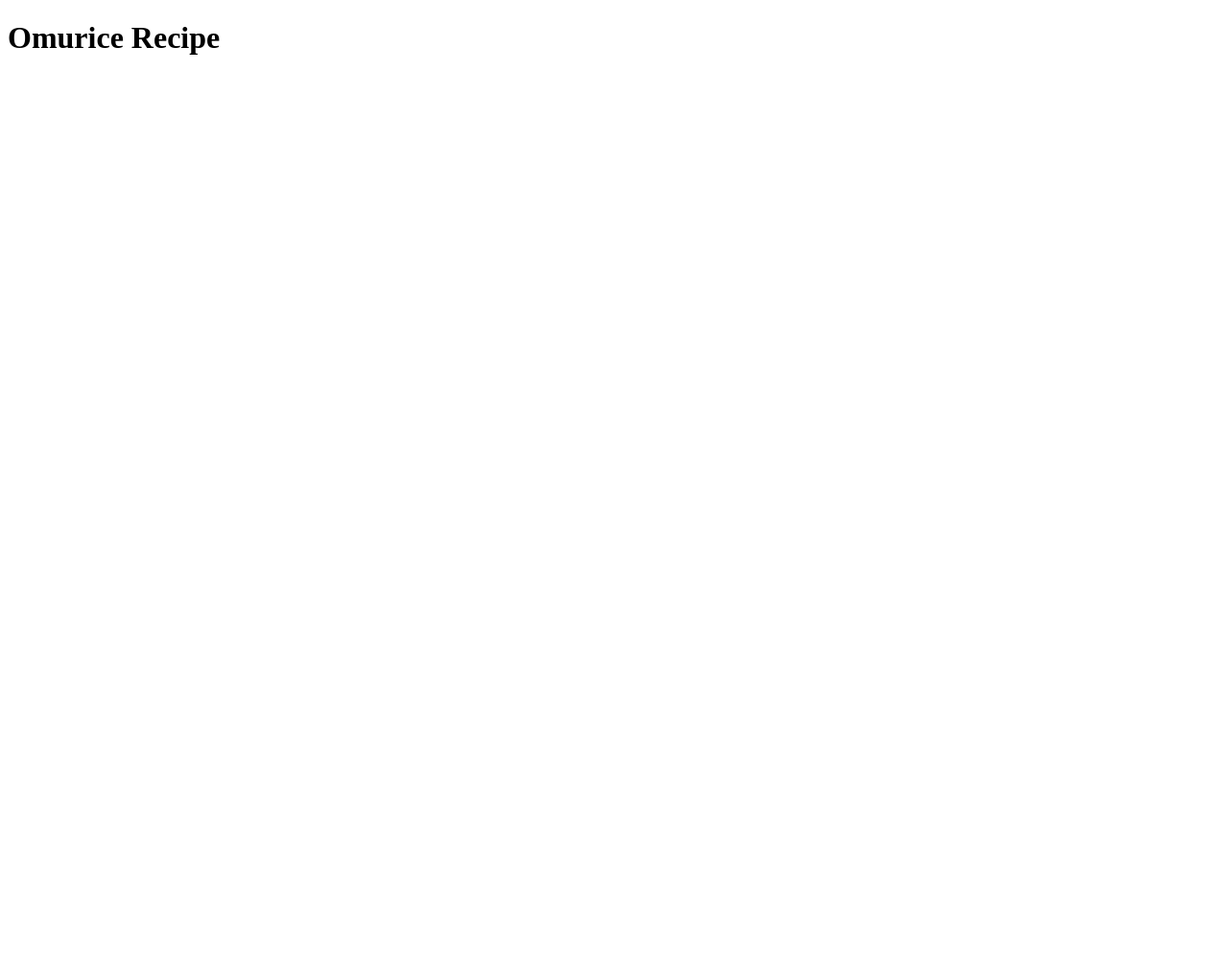
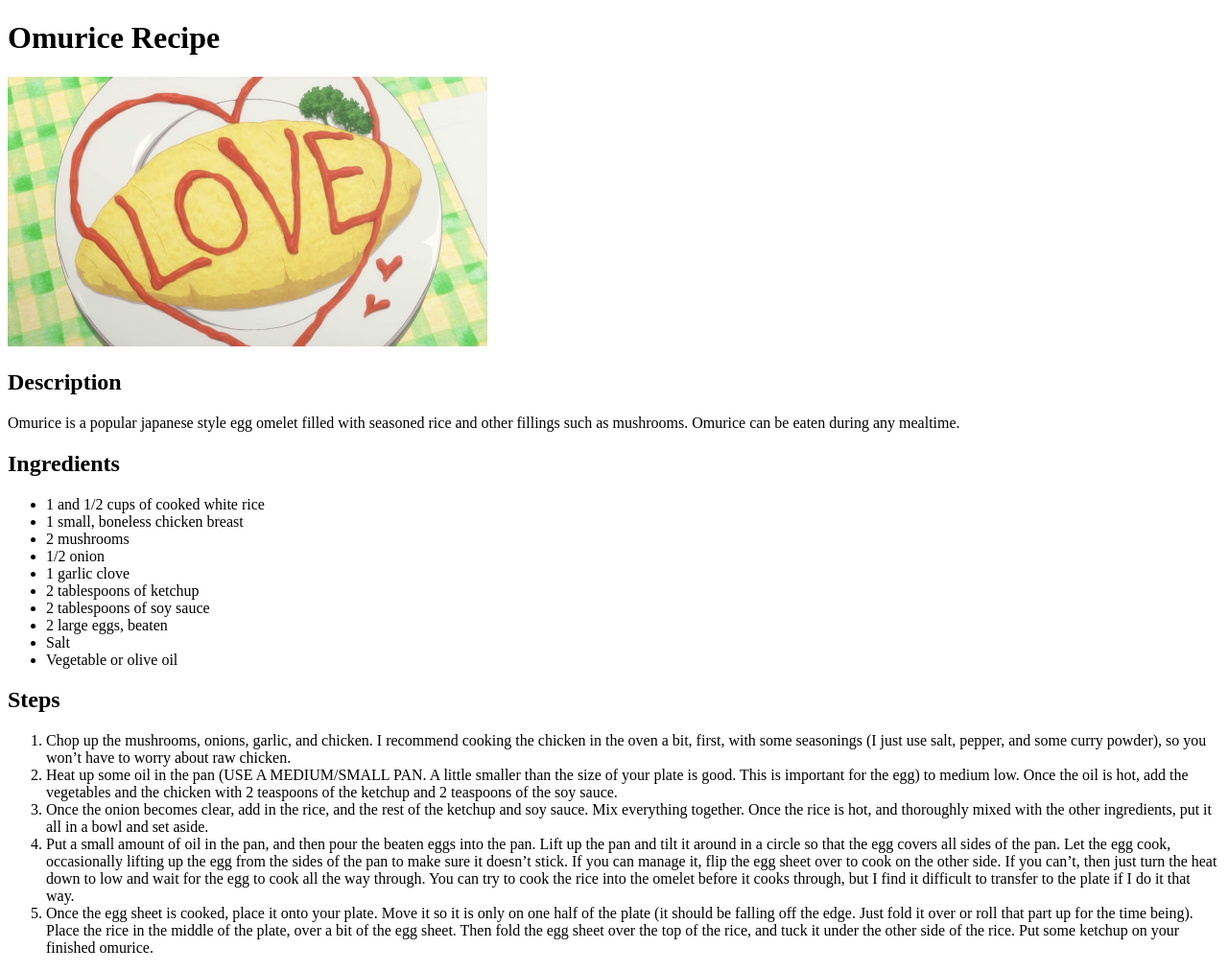
Before and after one commit to Adastros/odin-recipes, a plain HTML site: page recipes/omurice.html in a window 1280 px wide. Shown: the whole page at 96% size. Before the commit the page ends 800 px from the top, so only its background shows below. Drawn offline with Linux system fonts and the light colour scheme.

Commit message:
Add omurice recipe page and link to page

```diff
--- a/recipes/omurice.html
+++ b/recipes/omurice.html
@@ -6,5 +6,72 @@
 </head>
 <body>
     <h1>Omurice Recipe</h1>
+    <img
+        src="../images/omurice.jpg"
+        alt="An egg omelet with rice (also known as omurice) decorated
+            with the word LOVE inside a heart using ketchup."
+    >
+    <h2>Description</h2>
+    <p>
+        Omurice is a popular japanese style egg omelet filled with seasoned
+        rice and other fillings such as mushrooms. Omurice can be eaten
+        during any mealtime.
+    </p>
+    <h2>Ingredients</h2>
+    <ul>
+        <li>1 and 1/2 cups of cooked white rice</li>
+        <li>1 small, boneless chicken breast</li>
+        <li>2 mushrooms</li>
+        <li>1/2 onion</li>
+        <li>1 garlic clove</li>
+        <li>2 tablespoons of ketchup</li>
+        <li>2 tablespoons of soy sauce</li>
+        <li>2 large eggs, beaten</li>
+        <li>Salt</li>
+        <li>Vegetable or olive oil</li>
+    </ul>
+    <h2>Steps</h2>
+    <ol>
+        <li>
+            Chop up the mushrooms, onions, garlic, and chicken.  I
+            recommend cooking the chicken in the oven a bit, first, with
+            some seasonings (I just use salt, pepper, and some curry powder),
+            so you won&rsquo;t have to worry about raw chicken.
+        </li>
+        <li>
+            Heat up some oil in the pan (USE A MEDIUM/SMALL PAN.  A little
+            smaller than the size of your plate is good. This is important
+            for the egg) to medium low.  Once the oil is hot, add the
+            vegetables and the chicken with 2 teaspoons of the ketchup and
+            2 teaspoons of the soy sauce.
+        </li>
+        <li>
+            Once the onion becomes clear, add in the rice, and the rest of
+            the ketchup and soy sauce.  Mix everything together.  Once the
+            rice is hot, and thoroughly mixed with the other ingredients, put
+            it all in a bowl and set aside.
+        </li>
+        <li>
+            Put a small amount of oil in the pan, and then pour the beaten
+            eggs into the pan.  Lift up the pan and tilt it around in a
+            circle so that the egg covers all sides of the pan.  Let the egg
+            cook, occasionally lifting up the egg from the sides of the pan
+            to make sure it doesn&rsquo;t stick.  If you can manage it, flip the egg
+            sheet over to cook on the other side.  If you can&rsquo;t, then just turn
+            the heat down to low and wait for the egg to cook all the way
+            through.  You can try to cook the rice into the omelet before it
+            cooks through, but I find it difficult to transfer to the plate if
+            I do it that way.
+        </li>
+        <li>
+            Once the egg sheet is cooked, place it onto your plate.  Move it so
+            it is only on one half of the plate (it should be falling off the
+            edge.  Just fold it over or roll that part up for the time being).
+            Place the rice in the middle of the plate, over a bit of the egg
+            sheet.  Then fold the egg sheet over the top of the rice, and tuck
+            it under the other side of the rice.  Put some ketchup on your
+            finished omurice.
+        </li>
+    </ol>
 </body>
 </html>
```
Also changed, not shown: index.html (+1 -0 lines), images/omurice.jpg (added).
